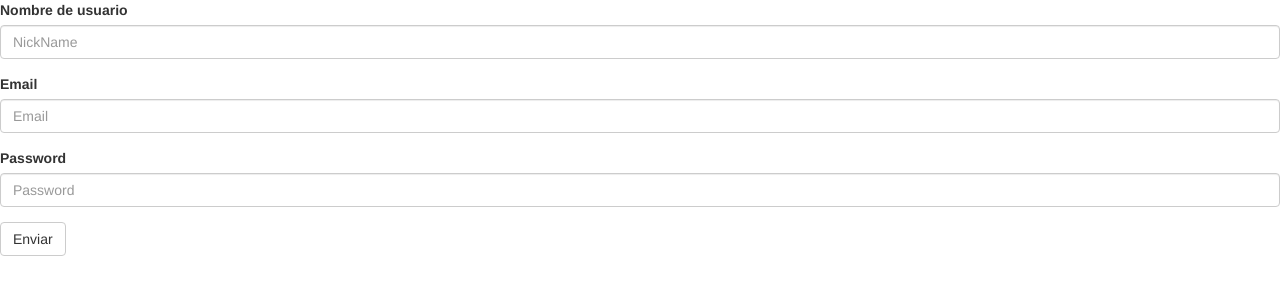
After one commit to Difiwip/nodeJs, a Node server app: page /register in a window 1280 px wide. The commit adds this page. Shown: the top 300 px of the page. Run offline with Node 20, Linux system fonts and the light colour scheme; some libraries are stand-ins or nearby versions.

Commit message:
Añadido sistema de logeo y registro

```diff
--- a/Proyecto/app.js
+++ b/Proyecto/app.js
@@ -1,4 +1,4 @@
-var http = require("http"); // Variable http
+
 var express = require("express");
 var mongoose = require("mongoose");
 var bodyParse = require("body-parser");
@@ -7,13 +7,15 @@ var Schema = mongoose.Schema;
 mongoose.connect("mongodb://localhost/fotos");
 
 var userSchemaJSON = {
+	nick: String,
 	email: String,
 	password: String,
 };
 
+
 var user_schema = new Schema(userSchemaJSON);
 
-var User = mongoose.model("User",user_schema);
+var User = mongoose.model("Usuarios",user_schema);
 
 var app = express();
 
@@ -26,18 +28,30 @@ app.get("/",function(req,res) {
 	res.render("index");
 });
 
-app.get("/peticion",function(req,res){
-	User.find(function(err,doc){
-		console.log(doc);
-	});
+app.get("/login",function(req,res){
 	res.render("peticion");
 });
 
-app.post("/confirmado",function(req,res){
-	var user = new User({email: req.body.mail, password: req.body.password});
+app.get("/register",function(req,res){
+	res.render("register");
+})
+
+app.post("/login",function(req,res){
+	var user = new User({nick: req.body.nick, email: req.body.mail, password: req.body.password});
 
 	user.save(function(){
-		res.send("Usuario almacenado");
+		res.render("peticion");
+	});
+});
+
+app.post("/welcome",function(req,res){
+	User.findOne({nick: req.body.nick, password: req.body.password},function(err,doc){
+		if (doc) {
+			res.send("esta bien");
+		}
+		else {
+			res.send("esta mal");
+		}
 	});
 });
 
--- /dev/null
+++ b/Proyecto/views/bienvenido.jade
@@ -0,0 +1,3 @@
+extends ./layout.jade
+block contenido
+  h1 Bienvenido
--- a/Proyecto/views/index.jade
+++ b/Proyecto/views/index.jade
@@ -1,4 +1,5 @@
 extends ./layout.jade
 block contenido
 	h1 Bienvenido a FaceNico
-	a(href="/peticion") Log in
+	a(href="/login") Log in
+	a(href="/register") Registrarse
--- a/Proyecto/views/peticion.jade
+++ b/Proyecto/views/peticion.jade
@@ -1,9 +1,9 @@
 extends ./layout.jade
 block contenido
-	form(action="/confirmado" method="POST")
+	form(action="/welcome" method="POST")
 		div(class="form-group")
-			label(for="email") Email
-			input(type="email" class="form-control" placeholder="Email" name="mail" id="email")
+			label(for="nick") Nombre de usuario
+			input(type="text" class="form-control" placeholder="NickName" name="nick" id="nick")
 		div(class="form-group")
 			label(for="password") Password
 			input(type="password" class="form-control" placeholder="Password" name="password" id="password")
--- /dev/null
+++ b/Proyecto/views/register.jade
@@ -0,0 +1,13 @@
+extends ./layout.jade
+block contenido
+  form(action="/login" method="POST")
+    div(class="form-group")
+      label(for="nick") Nombre de usuario
+      input(type="text" class="form-control" placeholder="NickName" name="nick" id="nick")
+    div(class="form-group")
+      label(for="email") Email
+      input(type="email" class="form-control" placeholder="Email" name="mail" id="email")
+    div(class="form-group")
+      label(for="password") Password
+      input(type="password" class="form-control" placeholder="Password" name="password" id="password")
+    input(type="Submit" value="Enviar" class="btn btn-default")
```
Also changed, not shown: Proyecto/package.json (added, +26 -0 lines).
